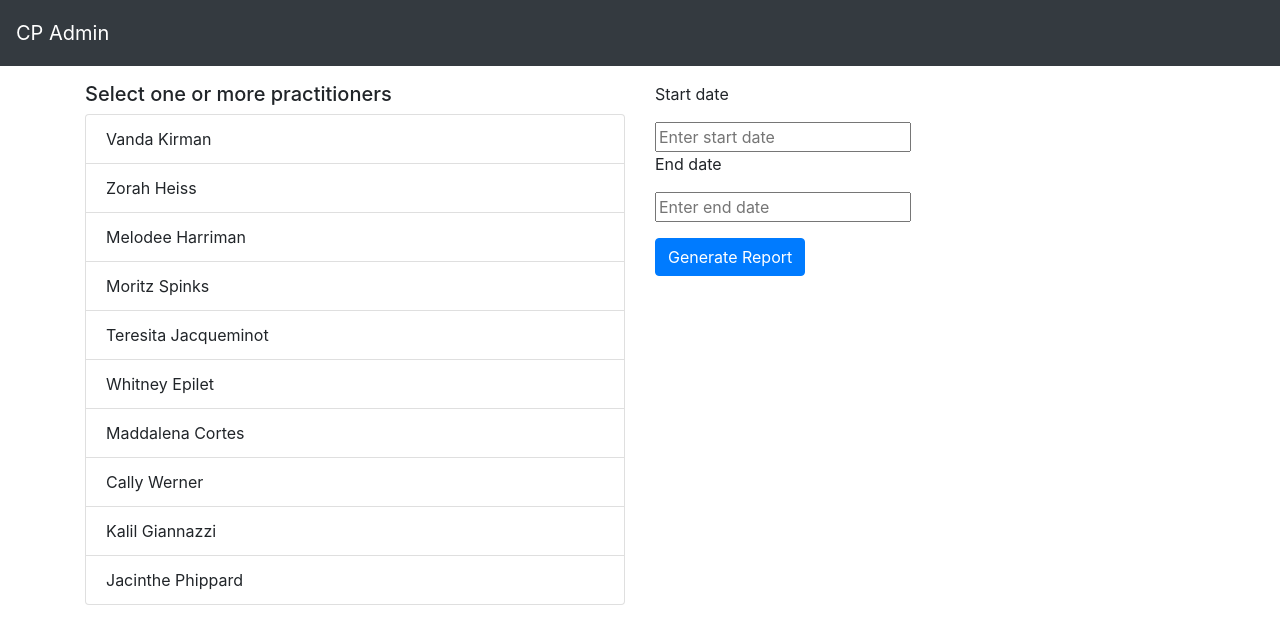
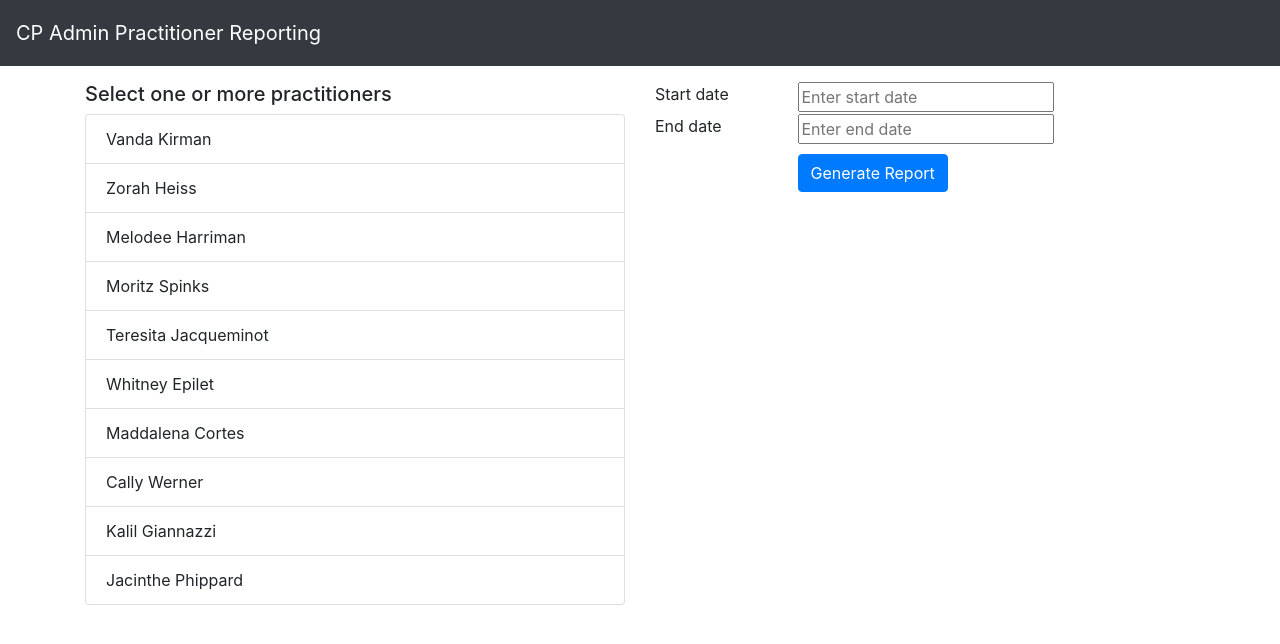
Before and after one commit to iankhor/admin-cplus, a React (Create React App) app: page / in a window 1280 px wide. Shown: the top 644 px of the page. Built offline with nearby package versions, Linux system fonts and the light colour scheme.

Commit message:
refactor

```diff
--- a/src/components/App/App.js
+++ b/src/components/App/App.js
@@ -10,10 +10,7 @@ export default function App({ practitioners, appointments }) {
   const [filterState, filterDispatch] = useReducer(filterReducer, initFilterState)
   const [reportState, reportDispatch] = useReducer(reportReducer, { appointments, practitioners }, initReportState)
 
-  function reset() {
-    filterDispatch({ type: 'reset' })
-    reportDispatch({ type: 'reset' })
-  }
+  const hasFinancialReport = reportState.financials.length > 0
 
   function validate() {
     const valid = isValid(filterState.dateRange.startDate) && isValid(filterState.dateRange.endDate)
@@ -30,8 +27,23 @@ export default function App({ practitioners, appointments }) {
     }
   }
 
-  function onDateChange(type) {
-    return (day) => reportDispatch({ type: 'date', property: type, value: day })
+  function reviewAppointments(practitionerId) {
+    return () =>
+      reportDispatch({
+        type: 'appointments',
+        practitionerId: practitionerId,
+        startDate: filterState.dateRange.startDate,
+        endDate: filterState.dateRange.endDate,
+      })
+  }
+
+  function isPractitionerSelected(practitionerId) {
+    return filterState.practitioners.includes(practitionerId)
+  }
+
+  function reset() {
+    filterDispatch({ type: 'reset' })
+    reportDispatch({ type: 'reset' })
   }
 
   return (
@@ -40,29 +52,23 @@ export default function App({ practitioners, appointments }) {
 
       <Container className="mt-3">
         <FinancialReportFilter
-          show={reportState.financials.length === 0}
-          practitioners={practitioners}
+          show={!hasFinancialReport}
+          practitioners={reportState.practitioners}
+          isPractitionerSelected={isPractitionerSelected}
           isError={filterState.error}
           validate={validate}
           dispatch={filterDispatch}
-          state={filterState}
-          onDateChange={onDateChange}
         />
 
         <FinancialReport
-          show={reportState.financials.length > 0}
+          show={hasFinancialReport}
           reset={reset}
           financials={reportState.financials}
-          startDate={filterState.dateRange.startDate}
-          endDate={filterState.dateRange.endDate}
-          dispatch={reportDispatch}
-          state={reportState}
+          period={filterState.dateRange}
+          review={reviewAppointments}
         />
 
-        <AppointmentsSummary
-          show={reportState.financials.length > 0}
-          selectedAppointments={reportState.appointmentsForReview}
-        />
+        <AppointmentsSummary show={hasFinancialReport} selectedAppointments={reportState.appointmentsForReview} />
       </Container>
     </>
   )
--- a/src/components/App/components/AppointmentsSummary.js
+++ b/src/components/App/components/AppointmentsSummary.js
@@ -1,5 +1,6 @@
 import React from 'react'
 import { Table, Row, Col } from 'react-bootstrap'
+import { formatCurrency } from '../../../lib'
 
 export default function AppointmentsSummary({ show, selectedAppointments }) {
   return (
@@ -30,11 +31,9 @@ export default function AppointmentsSummary({ show, selectedAppointments }) {
                           <td>{a.client_name}</td>
                           <td>{a.appointment_type}</td>
                           <td>{a.duration}</td>
-                          <td>{a.revenue.toLocaleString('en-US', { style: 'currency', currency: 'USD' })}</td>
-                          <td>{a.cost.toLocaleString('en-US', { style: 'currency', currency: 'USD' })}</td>
-                          <td>
-                            {(a.revenue - a.cost).toLocaleString('en-US', { style: 'currency', currency: 'USD' })}
-                          </td>
+                          <td>{formatCurrency(a.revenue)}</td>
+                          <td>{formatCurrency(a.cost)}</td>
+                          <td>{formatCurrency(a.revenue - a.cost)}</td>
                         </tr>
                       )
                     })}
--- a/src/components/App/components/FinancialReport.js
+++ b/src/components/App/components/FinancialReport.js
@@ -1,17 +1,38 @@
 import React from 'react'
 import { Button, Table, Row, Col } from 'react-bootstrap'
-import { findAppointments } from '../../../lib'
-import { formatISO } from 'date-fns'
+import { formatCurrency } from '../../../lib'
+import { format as dateFormat } from 'date-fns'
 
-export default function FinancialReport({ show, reset, financials, startDate, endDate, dispatch }) {
+function Header({ startDate, endDate }) {
+  return (
+    <>
+      <h4>Financial Summary</h4>
+      <h5>{`for period of ${dateFormat(startDate, 'MM/dd/yyyy')} to ${dateFormat(endDate, 'MM/dd/yyyy')}`}</h5>
+    </>
+  )
+}
+
+export default function FinancialReport({ show, reset, financials, review, period }) {
   return (
     <>
       {show && (
         <Row>
           <Col>
+            <Row>
+              <Col md={10}></Col>
+              <Col>
                 <Button variant="secondary" onClick={reset}>
                   Back to search
                 </Button>
+              </Col>
+            </Row>
+            <Row>
+              <Col className="py-3">
+                <h4>Financial Summary</h4>
+                <h5>{`for period of ${dateFormat(period.startDate, 'MM/dd/yyyy')} to ${dateFormat(
+                  period.endDate,
+                  'MM/dd/yyyy'
+                )}`}</h5>
                 <Table striped bordered hover title="financial summary">
                   <thead>
                     <tr>
@@ -24,21 +45,18 @@ export default function FinancialReport({ show, reset, financials, startDate, en
                   <tbody>
                     {financials.map((f) => {
                       return (
-                    <tr
-                      key={f.practitionerId}
-                      onClick={() =>
-                        dispatch({ type: 'appointments', practitionerId: f.practitionerId, startDate, endDate })
-                      }
-                    >
+                        <tr key={f.practitionerId} onClick={review(f.practitionerId)}>
                           <td>{f.practitionerName}</td>
-                      <td>{f.revenue.toLocaleString('en-US', { style: 'currency', currency: 'USD' })}</td>
-                      <td>{f.cost.toLocaleString('en-US', { style: 'currency', currency: 'USD' })}</td>
-                      <td>{(f.revenue - f.cost).toLocaleString('en-US', { style: 'currency', currency: 'USD' })}</td>
+                          <td>{formatCurrency(f.revenue)}</td>
+                          <td>{formatCurrency(f.cost)}</td>
+                          <td>{formatCurrency(f.revenue - f.cost)}</td>
                         </tr>
                       )
                     })}
                   </tbody>
                 </Table>
+              </Col>
+            </Row>
             <hr />
           </Col>
         </Row>
--- a/src/components/App/components/FinancialReportFilter.js
+++ b/src/components/App/components/FinancialReportFilter.js
@@ -7,7 +7,11 @@ import { isValid, format as dateFormat, parse as dateParse } from 'date-fns'
 function DatePick({ title, onDayChange, placeholder }) {
   return (
     <>
-      <p>{title}</p>
+      <Row>
+        <Col md={3}>
+          <label>{title}</label>
+        </Col>
+        <Col>
           <DayPickerInput
             onDayChange={onDayChange}
             dayPickerProps={{
@@ -21,11 +25,20 @@ function DatePick({ title, onDayChange, placeholder }) {
             formatDate={(date, format) => dateFormat(date, format)}
             placeholder={placeholder}
           />
+        </Col>
+      </Row>
     </>
   )
 }
 
-export default function FinancialReportFilter({ show, practitioners, validate, dispatch, state, onDateChange }) {
+export default function FinancialReportFilter({
+  show,
+  isPractitionerSelected,
+  practitioners,
+  validate,
+  dispatch,
+  isError,
+}) {
   return (
     <>
       {show && (
@@ -38,7 +51,7 @@ export default function FinancialReportFilter({ show, practitioners, validate, d
                   key={p.id}
                   as="li"
                   onClick={() => dispatch({ type: 'selectPractitioner', practitionerId: p.id })}
-                  active={state.practitioners.includes(p.id)}
+                  active={isPractitionerSelected(p.id)}
                 >
                   {p.name}
                 </ListGroup.Item>
@@ -58,10 +71,11 @@ export default function FinancialReportFilter({ show, practitioners, validate, d
                   placeholder="Enter end date"
                   onDayChange={(day) => dispatch({ type: 'date', property: 'endDate', value: day })}
                 />
-                {state.error && <div>Select a valid start and end date</div>}
+                {isError && <div>Select a valid start and end date</div>}
               </Col>
             </Row>
-            <Row className="py-3">
+            <Row className="py-2">
+              <Col md={3} />
               <Col>
                 <Button variant="primary" onClick={validate}>
                   Generate Report
--- a/src/components/App/components/NavigationBar.js
+++ b/src/components/App/components/NavigationBar.js
@@ -5,7 +5,7 @@ export default function NavigationBar() {
   return (
     <Navbar bg="dark" variant="dark">
       <Navbar.Brand href="#home">
-        <Navbar.Brand>CP Admin</Navbar.Brand>
+        <Navbar.Brand>CP Admin Practitioner Reporting</Navbar.Brand>
       </Navbar.Brand>
     </Navbar>
   )
--- a/src/lib/index.js
+++ b/src/lib/index.js
@@ -53,3 +53,7 @@ export function searchPractitioner(practitioners, searchString) {
 
   return fuse.search(searchString).map((p) => p.item)
 }
+
+export function formatCurrency(value) {
+  return value.toLocaleString('en-US', { style: 'currency', currency: 'USD' })
+}
```
Lines whose indentation alone changed are shown as unchanged.
